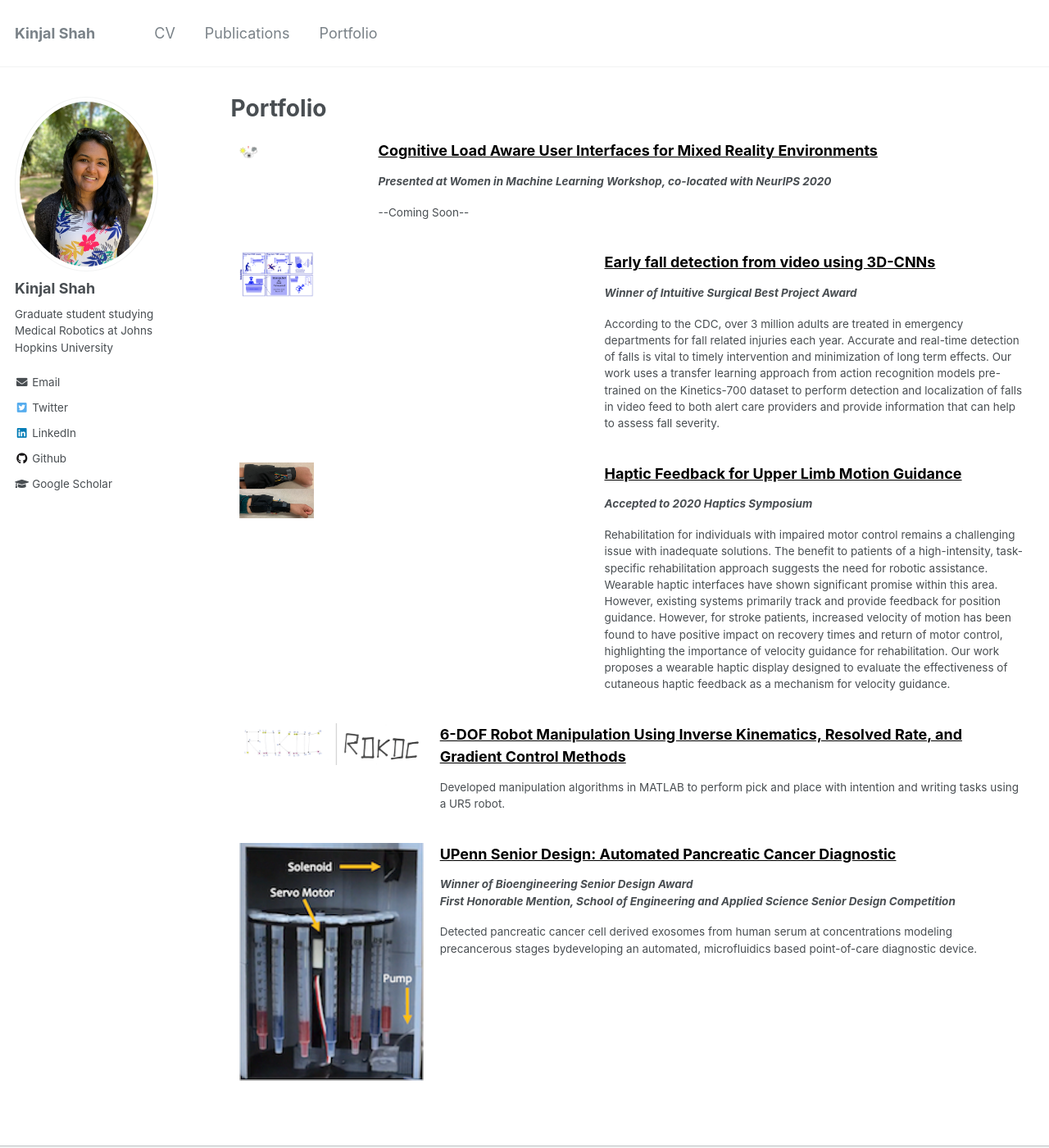
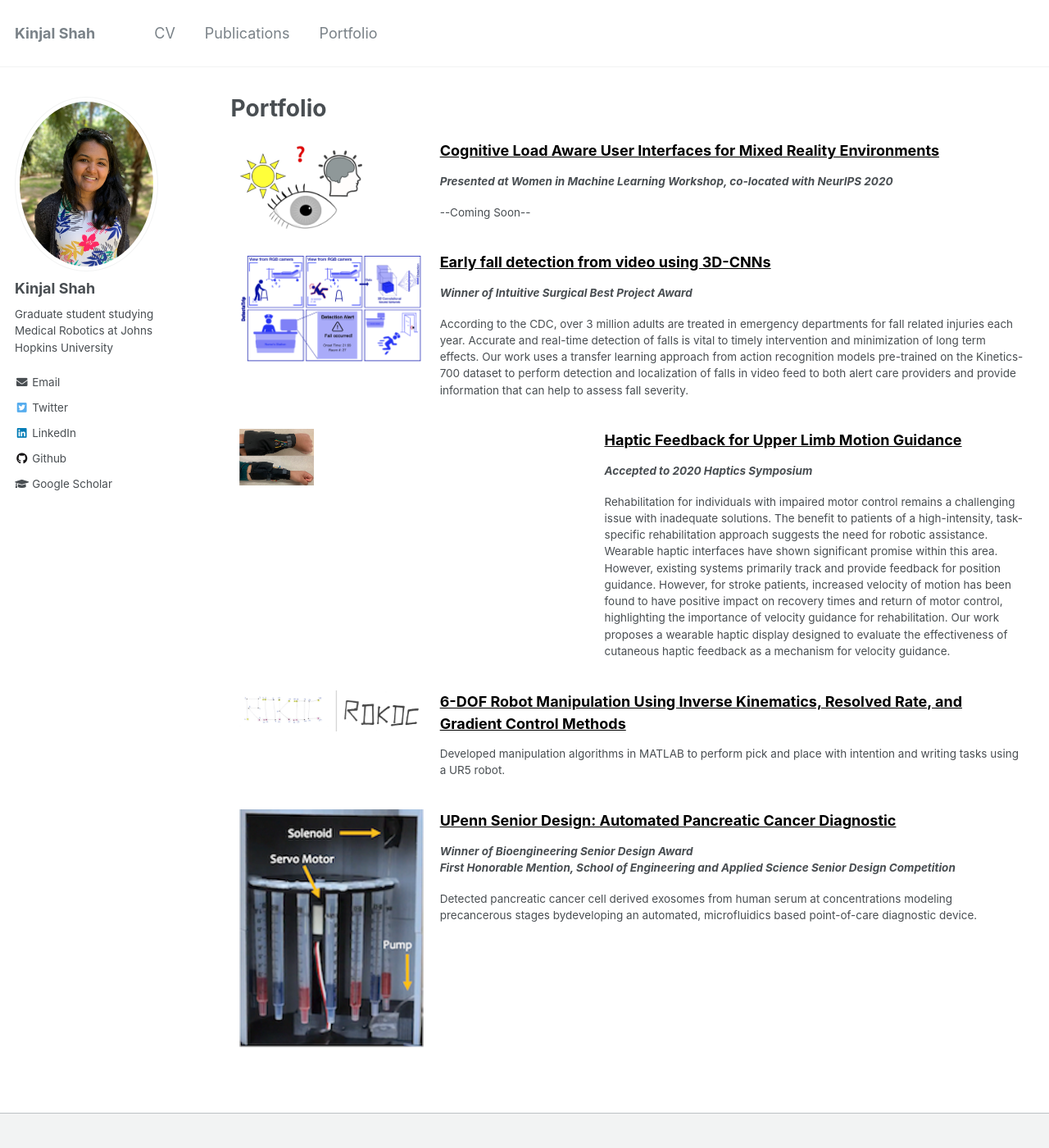
Before and after one commit to kinjmshah/kinjmshah.github.io, a Jekyll site: the page built from _pages/portDRAFT.html, in a window 1280 px wide and 1400 px high. Shown: the whole window at 82% size. Built offline with Jekyll 4.4.1, drawn with Linux system fonts in a browser that asks for light colours.

Commit message:
Update portDRAFT.html

```diff
--- a/_pages/portDRAFT.html
+++ b/_pages/portDRAFT.html
@@ -30,6 +30,8 @@ author_profile: true
         display: table;
         clear: both;
       }
+
+      .imgLinks { display: inline }
 /*       @media screen and (max-width: 600px) {
         .column{width: 100%;}
       } */
@@ -37,12 +39,15 @@ author_profile: true
   </head>
   <body>
 <!-- ----------- Thesis ------------- -->
-    <a href="/portfolio/mastersThesis">
+<!--     <a href="/portfolio/mastersThesis"> -->
     <div class="row">
       <div class="column left">
-        <div align="center">
+<!--         <div align="center">
           <img src='/images/thesis/fig1.png' width="150px"/>
-        </div>
+        </div> -->
+        <a class="imgLinks">
+          <img src='/images/thesis/fig1.png' width="150px"/>
+        </a>
       </div>
       <div class="column right">
         <a class="projHeader" href="/portfolio/mastersThesis">Cognitive Load Aware User Interfaces for Mixed Reality Environments</a>
@@ -50,9 +55,9 @@ author_profile: true
         <p class="projText"> --Coming Soon-- </p>
       </div>
     </div>
-    </a>
+<!--     </a> -->
 <!-- ----------- FALL DETECTION ------------- -->
-    <a href="/portfolio/fallDetection">
+<!--     <a href="/portfolio/fallDetection"> -->
     <div class="row">
       <div class="column left">
         <div align="center">
@@ -65,7 +70,7 @@ author_profile: true
         <p class="projText">According to the CDC, over 3 million adults are treated in emergency departments for fall related injuries each year. Accurate and real-time detection of falls is vital to timely intervention and minimization of long term effects. Our work uses a transfer learning approach from action recognition models pre-trained on the Kinetics-700 dataset to perform detection and localization of falls in video feed to both alert care providers and provide information that can help to assess fall severity.</p>
       </div>
     </div>
-    </a>
+<!--     </a> -->
 <!-- ----------- HAPTICS ------------- -->
     <div class="row">
       <a href="/portfolio/hapticGuidance">
```
